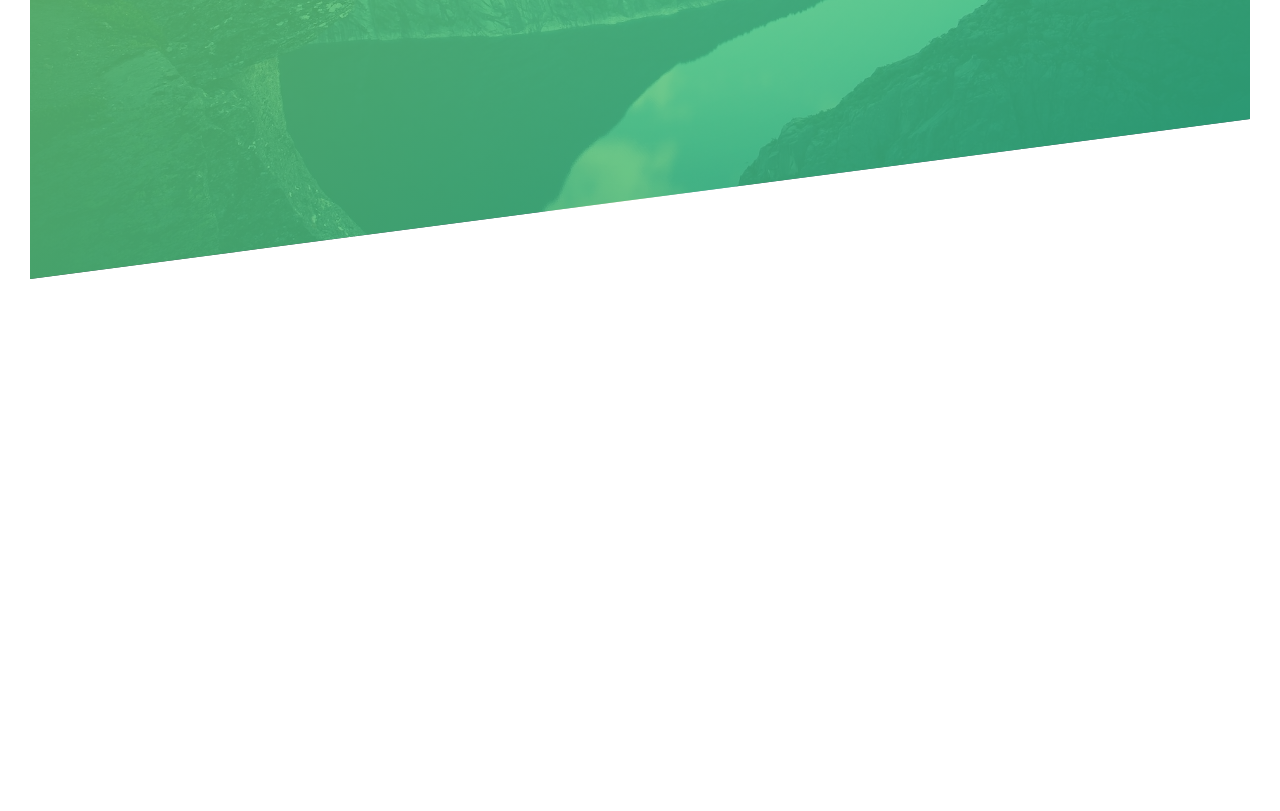
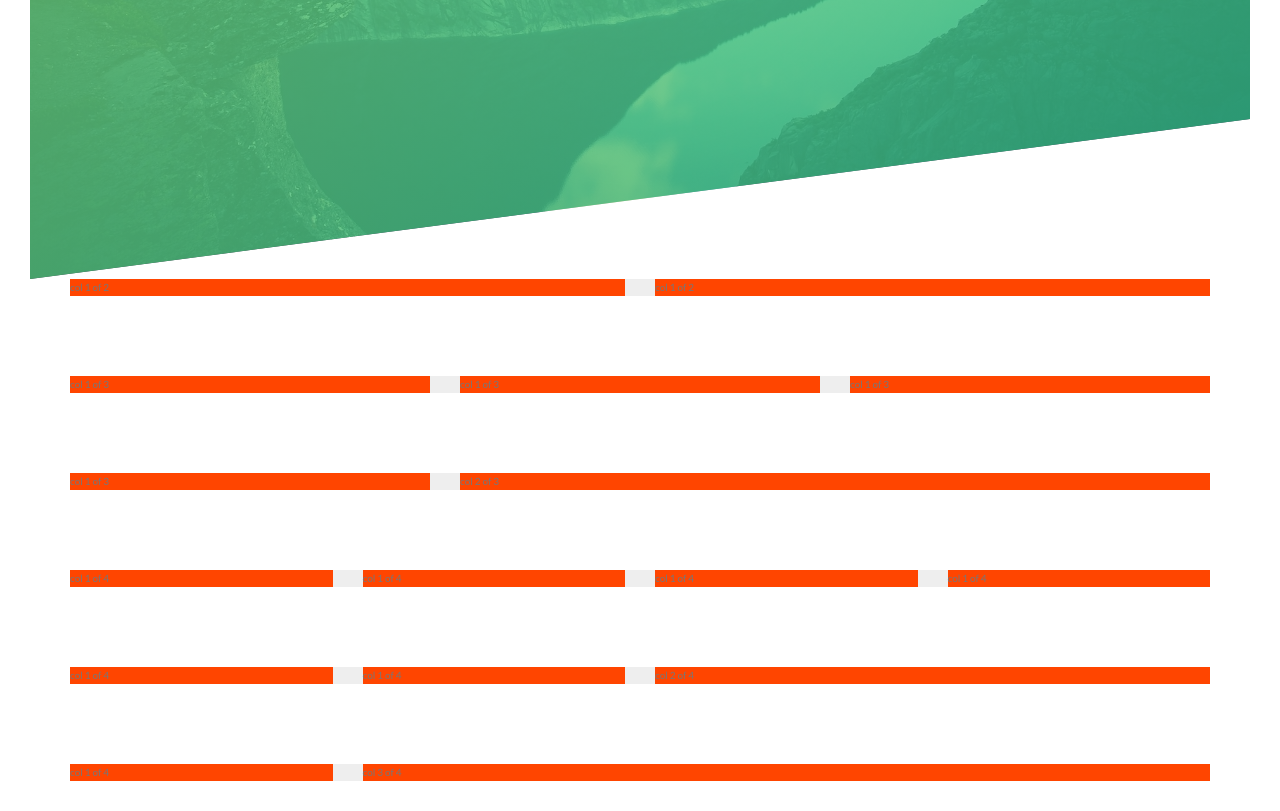
Before and after one commit to hectorcoronado/advanced-css, a website: page Natours/starter/index.html in a window 1280 px wide. Shown: the part 511-1322 px from the top of the page. Before the commit the page ends 820 px from the top, so only its background shows below. Drawn offline with Linux system fonts and the light colour scheme; files that its build step writes are made by us from their sources.

Commit message:
creates a grid system using floats

```diff
--- a/Natours/sass/abstracts/_mixins.scss
+++ b/Natours/sass/abstracts/_mixins.scss
@@ -0,0 +1,7 @@
+@mixin clearfix {
+    &::after {
+        content: "";
+        display: table;
+        clear: both;
+    }
+}
--- a/Natours/sass/abstracts/_variables.scss
+++ b/Natours/sass/abstracts/_variables.scss
@@ -1,3 +1,4 @@
+// COLORS
 // greens:
 $color-primary: #55c57a;
 $color-primary-light: #7ed56f;
@@ -7,3 +8,8 @@ $color-primary-dark: #28b485;
 $color-white: #FFF;
 $color-gray-dark: #777;
 $color-black: #000;
+
+// GRID
+$grid-width: 114rem;
+$gutter-vertical: 8rem;
+$gutter-horizontal: 3rem;
--- /dev/null
+++ b/Natours/sass/layout/_grid.scss
@@ -0,0 +1,56 @@
+.row {
+    max-width: $grid-width;
+    background-color: #eee;
+    margin: 0 auto;
+
+    // remove `margin-bottom` from last row
+    &:not(:last-child) {
+        margin-bottom: $gutter-vertical;
+    }
+
+    @include clearfix;
+
+    /** we use an attribute selector to apply style to *all* columns at once
+      * - we're choosing all elements with a class starting with `col`
+      * - that's what the `^=` operator does (chooses things starting with something)
+      */
+    [class^="col-"] {
+        background-color: orangered;
+        float: left;
+
+        &:not(:last-child) {
+            margin-right: $gutter-horizontal;
+        }
+    }
+
+    // since columns are always children of rows, we can declare their styles here
+    .col-1-of-2 {
+        // 100% width, minus 1 gutters, divided by 2
+        width: calc((100% - #{$gutter-horizontal}) / 2);
+    }
+
+    .col-1-of-3 {
+        // 100% width, minus 2 gutters, divided by 3
+        width: calc((100% - 2 * #{$gutter-horizontal}) / 3);
+    }
+
+    .col-1-of-4 {
+        // 100% full width, minus 3 gutters, divided by 4
+        width: calc((100% - 3 * #{$gutter-horizontal}) / 4);
+    }
+
+    .col-2-of-3 {
+        // 2 times `1-of-3` width, plus 1 gutter
+        width: calc(2 * ((100% - 2 * #{$gutter-horizontal}) / 3) + #{$gutter-horizontal});
+    }
+
+    .col-2-of-4 {
+        // 2 times `1-of-4` width, plus 1 gutter
+        width: calc(2 * ((100% - 3 * #{$gutter-horizontal}) / 4) + #{$gutter-horizontal});
+    }
+
+    .col-3-of-4 {
+        // 3 times `1-of-4` width, plus 2 gutters
+        width: calc(3 * ((100% - 3 * #{$gutter-horizontal}) / 4) + (2 * #{$gutter-horizontal}));
+    }
+}
--- a/Natours/sass/main.scss
+++ b/Natours/sass/main.scss
@@ -9,6 +9,7 @@
 
 @import "components/button";
 
+@import "layout/grid";
 @import "layout/header";
 
 @import "pages/home";
--- a/Natours/starter/index.html
+++ b/Natours/starter/index.html
@@ -29,6 +29,75 @@
         </div>
     </header>
 
+    <section class="grid-test">
+        <div class="row">
+            <div class="col-1-of-2">
+                col 1 of 2
+            </div>
+            <div class="col-1-of-2">
+                col 1 of 2
+            </div>
+        </div>
+
+        <div class="row">
+            <div class="col-1-of-3">
+                col 1 of 3
+            </div>
+            <div class="col-1-of-3">
+                col 1 of 3
+            </div>
+            <div class="col-1-of-3">
+                col 1 of 3
+            </div>
+        </div>
+
+        <div class="row">
+            <div class="col-1-of-3">
+                col 1 of 3
+            </div>
+            <div class="col-2-of-3">
+                col 2 of 3
+            </div>
+        </div>
+
+        <div class="row">
+            <div class="col-1-of-4">
+                col 1 of 4
+            </div>
+            <div class="col-1-of-4">
+                col 1 of 4
+            </div>
+            <div class="col-1-of-4">
+                col 1 of 4
+            </div>
+            <div class="col-1-of-4">
+                col 1 of 4
+            </div>
+        </div>
+
+        <div class="row">
+            <div class="col-1-of-4">
+                col 1 of 4
+            </div>
+            <div class="col-1-of-4">
+                col 1 of 4
+            </div>
+            <div class="col-2-of-4">
+                col 2 of 4
+            </div>
+        </div>
+
+        <div class="row">
+            <div class="col-1-of-4">
+                col 1 of 4
+            </div>
+            <div class="col-3-of-4">
+                col 3 of 4
+            </div>
+
+        </div>
+    </section>
+
 </body>
 
 </html>
```
Also changed, not shown: Natours/starter/css/style.css, README.md, 1 other file.
